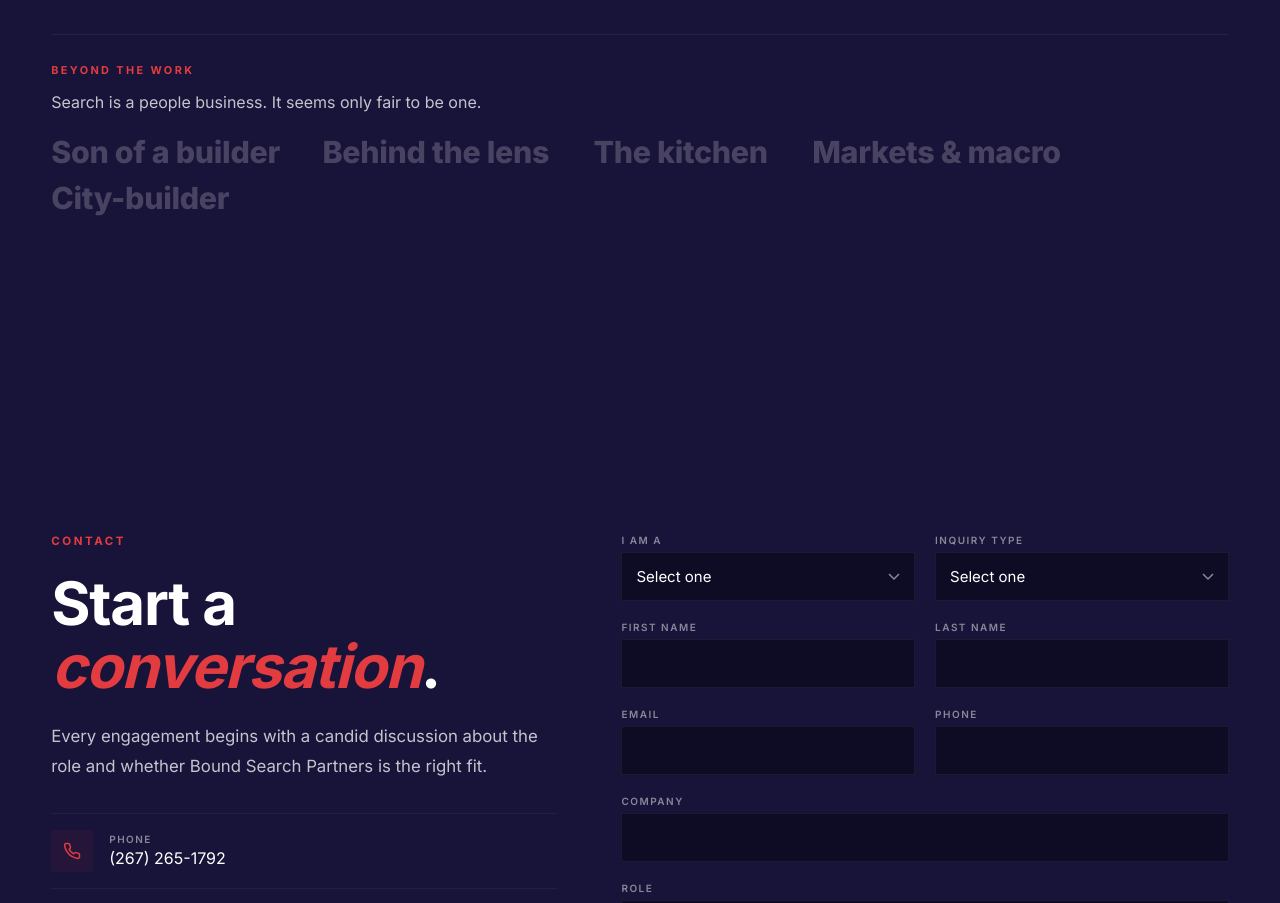
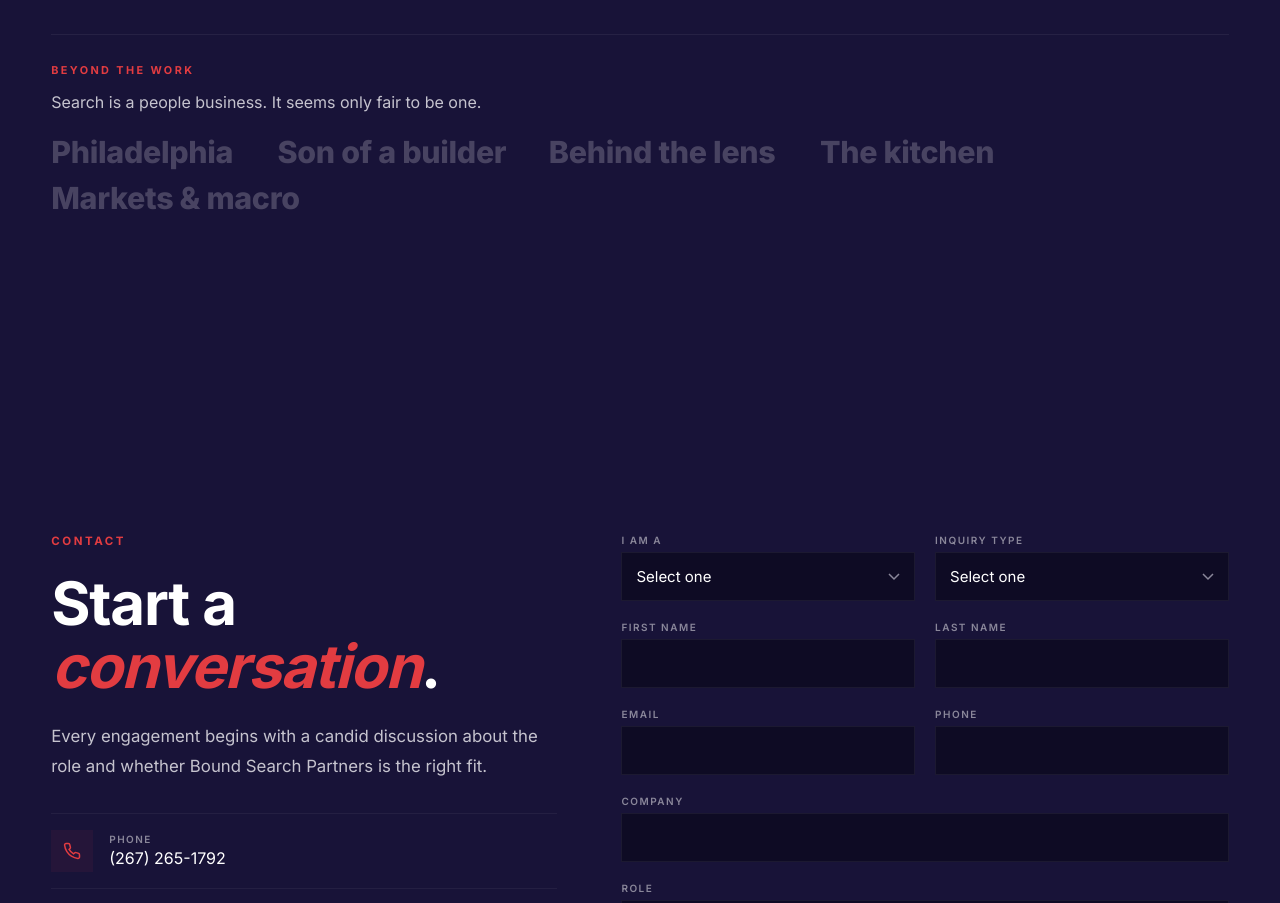
Before and after one commit to rc562/bound-search-partners, a React (Vite) app: page / in a window 1280 px wide. Shown: the part 5680-6583 px from the top of the page. Built offline with nearby package versions, Linux system fonts and the light colour scheme.

Commit message:
Add files via upload

```diff
--- a/src/App.jsx
+++ b/src/App.jsx
@@ -856,11 +856,11 @@ export default function App() {
             <p style={{fontSize:"1rem",lineHeight:1.7,color:C.gl,marginBottom:18,maxWidth:560}}>Search is a people business. It seems only fair to be one.</p>
             <div style={{display:"flex",flexWrap:"wrap",gap:"10px 34px",marginBottom:18}}>
               {[
-                                {w:"Son of a builder", d:"Bob's father builds custom homes and restores historic properties in Bucks County. The regard for people who make physical things — and stand behind the finished work — is inherited."},
+                                {w:"Philadelphia", d:"Rooted here by choice. The skyline on this site is the view from home; the industrial economy around it is the one this firm serves."},
+                {w:"Son of a builder", d:"Bob's father builds custom homes and restores historic properties in Bucks County. The regard for people who make physical things — and stand behind the finished work — is inherited."},
                 {w:"Behind the lens", d:"A longtime photographer of cities and landscapes. The discipline transfers: wait for the right frame, not the available one."},
                 {w:"The kitchen", d:"Where the same standards apply — preparation, timing, execution. Bob cooks the way he runs searches: personally, start to finish."},
                 {w:"Markets & macro", d:"A standing study of geopolitics, capital flows, and supply chains — the research habit behind the client advisories published on this site."},
-                {w:"City-builder", d:"Strategy games where you zone districts and untangle traffic. It's research, technically."},
               ].map((item,i) => {
                 const on = bwActive === i;
                 return (
@@ -878,11 +878,11 @@ export default function App() {
               {bwActive >= 0 && (
                 <p key={bwActive} style={{fontSize:".95rem",lineHeight:1.65,color:C.gl,maxWidth:680,margin:0,animation:"detailIn .45s cubic-bezier(.23,1,.32,1)",borderLeft:`2px solid ${C.r}`,paddingLeft:16}}>
                   {[
-                                        "Bob's father builds custom homes and restores historic properties in Bucks County. The regard for people who make physical things — and stand behind the finished work — is inherited.",
+                                        "Rooted here by choice. The skyline on this site is the view from home; the industrial economy around it is the one this firm serves.",
+                    "Bob's father builds custom homes and restores historic properties in Bucks County. The regard for people who make physical things — and stand behind the finished work — is inherited.",
                     "A longtime photographer of cities and landscapes. The discipline transfers: wait for the right frame, not the available one.",
                     "Where the same standards apply — preparation, timing, execution. Bob cooks the way he runs searches: personally, start to finish.",
                     "A standing study of geopolitics, capital flows, and supply chains — the research habit behind the client advisories published on this site.",
-                    "Strategy games where you zone districts and untangle traffic. It's research, technically.",
                   ][bwActive]}
                 </p>
               )}
```
